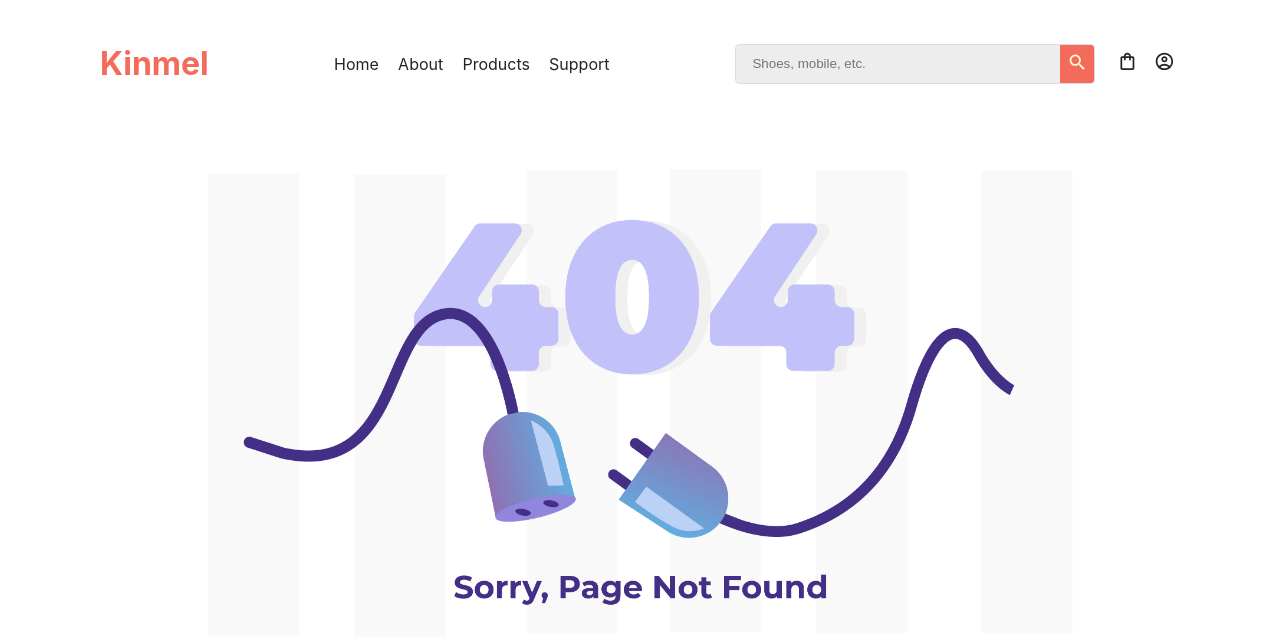
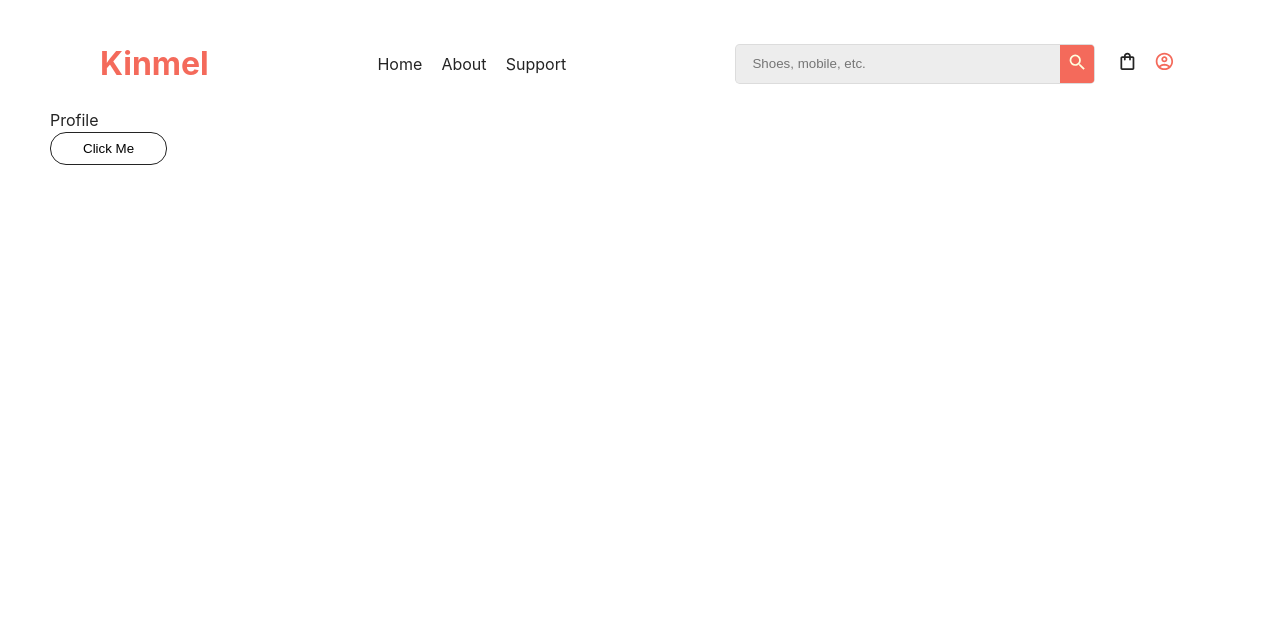
Before and after one commit to Anuj-Khadka/Kinmel, a React (Vite) app: page /profile in a window 1280 px wide. Shown: the top 644 px of the page. Built offline with nearby package versions, Linux system fonts and the light colour scheme.

Commit message:
update profile page

```diff
--- a/src/App.css
+++ b/src/App.css
@@ -9,6 +9,8 @@
 .main-container {
   /* background: green; */
   padding: 20px 50px;
+  overflow: hidden;
+  width: 100%;
 }
 
 a {
--- a/src/App.jsx
+++ b/src/App.jsx
@@ -10,6 +10,7 @@ import Products from "./components/main-components/Products";
 import Blogs from "./components/main-components/Blogs";
 import PageNotFound from "./components/main-components/PageNotFound";
 import CustomerCare from "./components/main-components/CustomerCare";
+import Profile from "./components/main-components/Profile"
 
 function App() {
   return (
@@ -23,7 +24,7 @@ function App() {
             <Route path="/products" element={<Products />} />
             <Route path="/blogs" element={<Blogs />} />
             <Route path="/customer-care" element={<CustomerCare />} />
-            {/* <Route path="/" element={<ProductListing />} /> */}
+            <Route path="/profile" element={<Profile />} />
             <Route path="/product/:productId" element={<ProductDetails />} />
             <Route path="*" element={<PageNotFound />} />
           </Routes>
--- a/src/assets/css/Header.css
+++ b/src/assets/css/Header.css
@@ -5,6 +5,7 @@
   display: flex;
   justify-content: space-between;
   align-items: center;
+  z-index: 111111;
 }
 
 .brand-box {
@@ -23,6 +24,7 @@
   align-items: center;
   flex-direction: row;
   transition: all 0.3s ease-in-out;
+  z-index: 999;
 }
 
 .menu-btns {
@@ -163,9 +165,11 @@
     padding: 2rem 0;
     background: #242424;
     color: #f4f4f4;
+    /* display: none; */
     flex-direction: column;
     position: absolute;
-    right: -1000px;
+    top: -1000px;
+    transition: all 0.5s ease-in-out;
   }
 
   .nav-links .nav-item {
--- /dev/null
+++ b/src/assets/css/Profile.css
@@ -0,0 +1,8 @@
+#vibrator {
+  padding: 0.5rem 2rem;
+  background: transparent;
+  border-radius: 1rem;
+  display: block;
+  border: solid 1px #242424;
+  cursor: pointer;
+}
--- a/src/components/main-components/Header.jsx
+++ b/src/components/main-components/Header.jsx
@@ -14,15 +14,21 @@ const Header = () => {
     const hamMenu = document.querySelectorAll(".ham-menu");
 
     const handleMenuClick = () => {
-      navWrapper.style.right = "-1000px";
+      navWrapper.style.top = "-1000px";
+      // navWrapper.style.display= "none";
+      navWrapper.style.transition= "all 0.5s ease-in-out";
     };
 
     const handleCheckboxClick = () => {
       if (inputCheckbox.checked) {
         navWrapper.style.right = "0px";
+        // navWrapper.style.display= "flex";
         navWrapper.style.top = "100px";
+        navWrapper.style.transition= "all 0.5s ease-in-out";
       } else {
-        navWrapper.style.right = "-1000px";
+        // navWrapper.style.display= "none";
+        navWrapper.style.top = "-1000px";
+        navWrapper.style.transition= "all 0.5s ease-in-out";
       }
     };
 
@@ -59,9 +65,9 @@ const Header = () => {
           <li className="nav-item ham-menu">
             <NavLink to="/about">About</NavLink>
           </li>
-          <li className="nav-item ham-menu">
+          {/* <li className="nav-item ham-menu">
             <NavLink to="/products">Products</NavLink>
-          </li>
+          </li> */}
           {/* <li className="nav-item ham-menu">
             <NavLink to="/blogs">Blogs</NavLink>
           </li> */}
@@ -88,9 +94,9 @@ const Header = () => {
               </NavLink>
             </div>
             <div className="user-profile nav-link ham-menu extra-item">
-              {/* <Link to={`/profile/${username}`}> */}
+              <NavLink to={`/profile`}>
               <MdOutlineAccountCircle size="1.3rem" />
-              {/* </Link> */}
+              </NavLink>
             </div>
           </div>
         </div>
--- /dev/null
+++ b/src/components/main-components/Profile.jsx
@@ -0,0 +1,18 @@
+import React from "react";
+import "../../assets/css/Profile.css"
+
+const Profile = () => {
+  const vibratorClick = () => {
+    window.navigator.vibrate([200, 50, 200]);
+  };
+  return (
+    <div>
+      Profile
+      <button id="vibrator" onClick={vibratorClick}>
+        Click Me
+      </button>
+    </div>
+  );
+};
+
+export default Profile;
```
